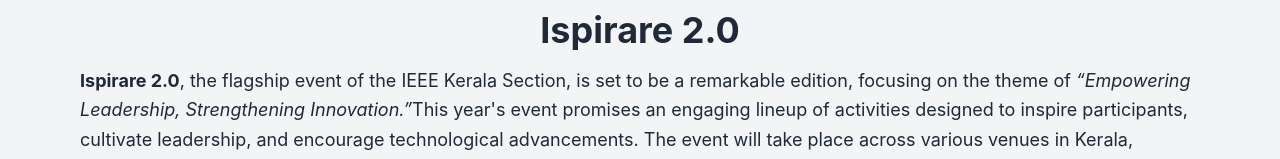
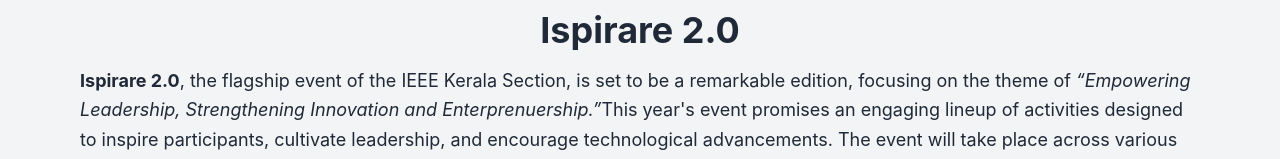
Before and after one commit to hisham1665/ispraire, a React (Create React App) app: page /about in a window 1280 px wide. Shown: the part 550-709 px from the top of the page. Built offline with nearby package versions, Linux system fonts and the light colour scheme.

Commit message:
Update AboutEvent.jsx

```diff
--- a/src/Widgets/AboutEvent.jsx
+++ b/src/Widgets/AboutEvent.jsx
@@ -7,7 +7,7 @@
       <h1 className="text-4xl font-bold text-center  mb-4">Ispirare 2.0</h1>
       <p className="text-lg text-gray-800 leading-relaxed mb-6">
         <strong>Ispirare 2.0</strong>, the flagship event of the IEEE Kerala Section, is set to be a
-        remarkable edition, focusing on the theme of <em>“Empowering Leadership, Strengthening Innovation.”</em>
+        remarkable edition, focusing on the theme of <em>“Empowering Leadership, Strengthening Innovation and Enterprenuership.”</em>
         This year's event promises an engaging lineup of activities designed to inspire participants, cultivate leadership,
         and encourage technological advancements. The event will take place across various venues in Kerala, combining both
         online and offline interactions for maximum participation.
```
